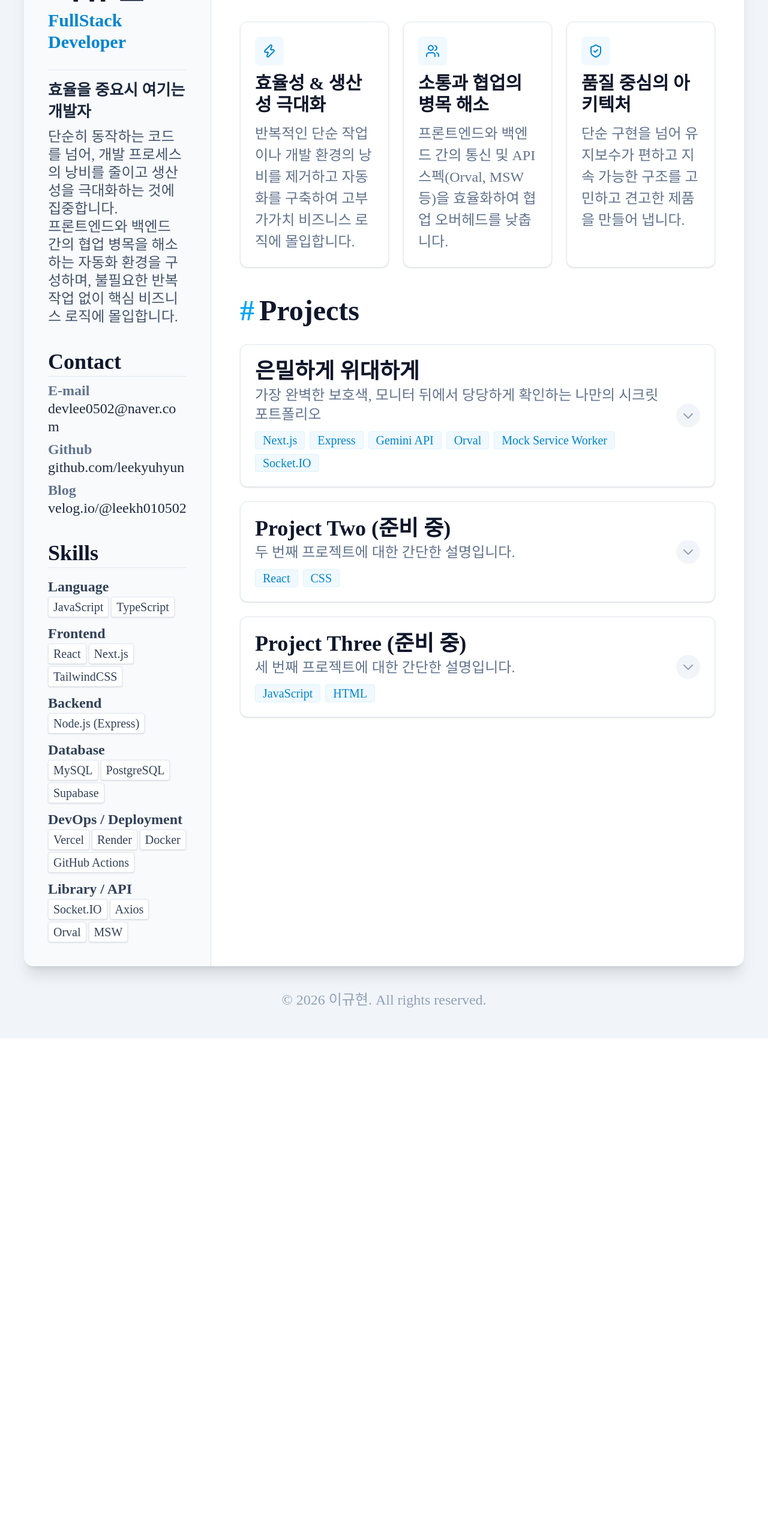
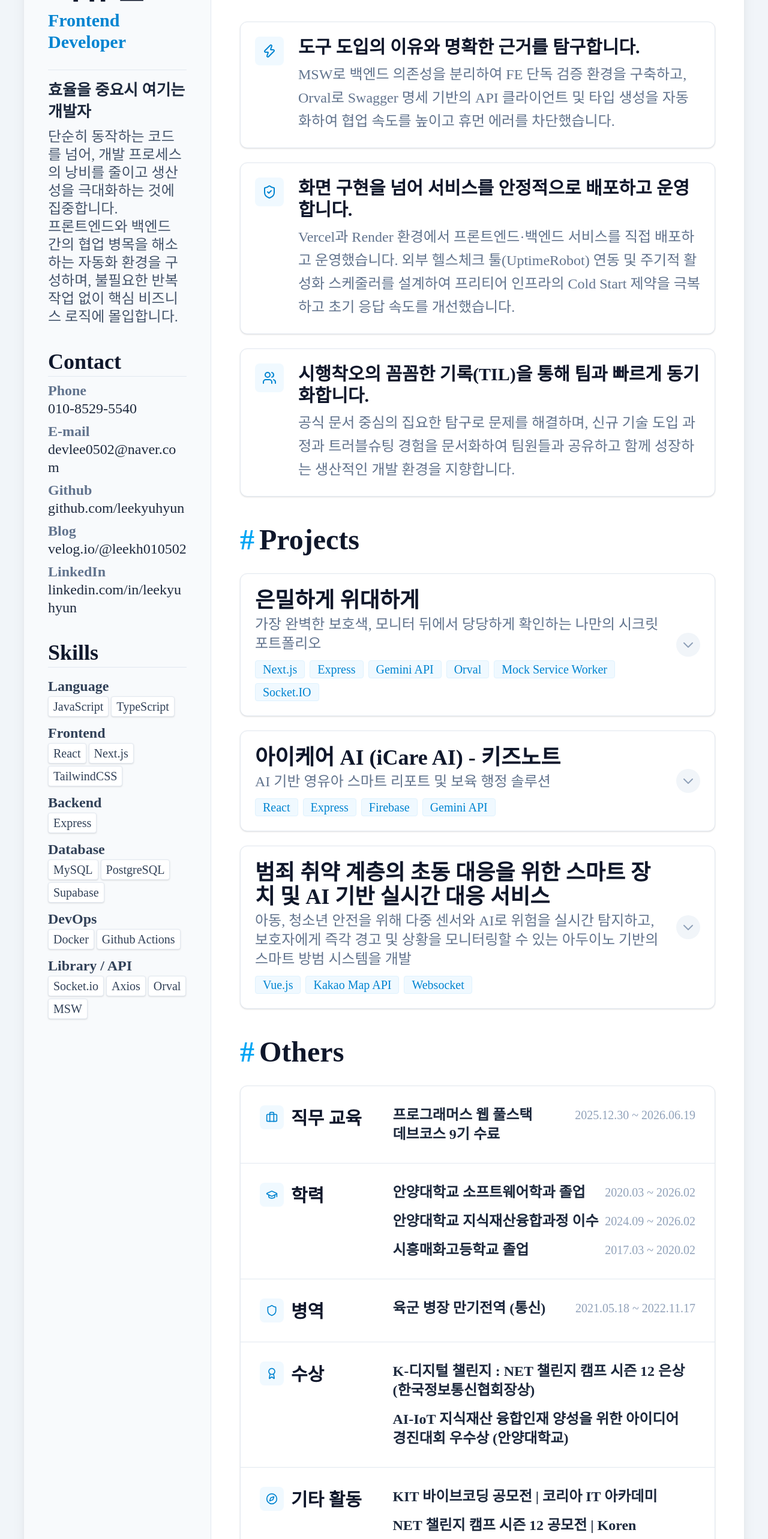
Before and after one commit to leekyuhyun/leekyuhyun.github.io, a Next.js app: page / in a window 1280 px wide. Shown: the part 140-2706 px from the top of the page at 60% size. Before the commit the page ends 1871 px from the top, so only its background shows below. Built offline with nearby package versions, Linux system fonts and the light colour scheme; a web font is replaced by a local one.

Commit message:
feat & fix : 내용 수정 및 내용 추가

```diff
--- a/src/app/page.tsx
+++ b/src/app/page.tsx
@@ -5,6 +5,7 @@ import Contact from "../components/Contact";
 import ThemeToggle from "../components/ThemeToggle";
 import Profile from "../components/Profile";
 import Footer from "../components/Footer";
+import Others from "../components/Others";
 
 export default function Home() {
   return (
@@ -32,6 +33,7 @@ export default function Home() {
         <section className="w-full md:w-[74%] p-8 md:p-12 flex flex-col gap-12 print:w-[70%] print:float-right">
           <Values />
           <Projects />
+          <Others />
         </section>
 
       </main>
--- /dev/null
+++ b/src/components/Others.tsx
@@ -0,0 +1,74 @@
+import { OTHERS_DATA } from "../data/others";
+import { GraduationCap, Award, Shield, Briefcase, Compass } from "lucide-react";
+
+export default function Others() {
+  const sections = [
+    {
+      title: "직무 교육",
+      icon: Briefcase,
+      items: OTHERS_DATA.training,
+    },
+    {
+      title: "학력",
+      icon: GraduationCap,
+      items: OTHERS_DATA.education,
+    },
+    {
+      title: "병역",
+      icon: Shield,
+      items: OTHERS_DATA.military,
+    },
+    {
+      title: "수상",
+      icon: Award,
+      items: OTHERS_DATA.awards,
+    },
+    {
+      title: "기타 활동",
+      icon: Compass,
+      items: OTHERS_DATA.activities,
+    },
+  ];
+
+  return (
+    <section>
+      <h2 className="text-5xl font-bold text-slate-900 dark:text-white mb-8 flex items-center gap-2">
+        <span className="text-sky-500">#</span> Others
+      </h2>
+      <div className="border border-slate-200 dark:border-slate-800 rounded-xl bg-white dark:bg-slate-900 shadow-sm divide-y divide-slate-200 dark:divide-slate-800 overflow-hidden">
+        {sections.map((section, idx) => {
+          const Icon = section.icon;
+          return (
+            <div key={idx} className="p-6 md:p-8 flex flex-col md:flex-row gap-6 md:gap-10 hover:bg-slate-50/50 dark:hover:bg-slate-800/20 transition-colors">
+              {/* Category label */}
+              <div className="w-full md:w-1/4 flex items-center md:items-start gap-3 shrink-0">
+                <div className="w-10 h-10 rounded-lg bg-sky-50 dark:bg-sky-950/50 text-sky-600 dark:text-sky-400 flex items-center justify-center shrink-0">
+                  <Icon className="w-5 h-5" />
+                </div>
+                <h3 className="text-3xl font-bold text-slate-900 dark:text-white md:mt-1">
+                  {section.title}
+                </h3>
+              </div>
+
+              {/* Items list */}
+              <ul className="flex-1 flex flex-col gap-4">
+                {section.items.map((item, itemIdx) => (
+                  <li key={itemIdx} className="flex flex-col sm:flex-row sm:justify-between sm:items-start gap-2 leading-snug">
+                    <span className="text-2xl font-semibold text-slate-800 dark:text-slate-200 break-keep">
+                      {item.title}
+                    </span>
+                    {item.period && (
+                      <span className="text-xl text-slate-400 dark:text-slate-500 shrink-0 font-medium whitespace-nowrap sm:mt-0.5">
+                        {item.period}
+                      </span>
+                    )}
+                  </li>
+                ))}
+              </ul>
+            </div>
+          );
+        })}
+      </div>
+    </section>
+  );
+}
--- a/src/components/Values.tsx
+++ b/src/components/Values.tsx
@@ -13,23 +13,25 @@ export default function Values() {
       <h2 className="text-5xl font-bold text-slate-900 dark:text-white mb-8 flex items-center gap-2">
         <span className="text-sky-500">#</span> Core Values
       </h2>
-      <div className="grid grid-cols-1 md:grid-cols-3 gap-6">
+      <div className="grid grid-cols-1 gap-6">
         {VALUES_DATA.map((value: ValueItem, index: number) => {
           const Icon = iconMap[value.iconName];
           return (
             <div
               key={index}
-              className="p-6 border border-slate-200 dark:border-slate-800 rounded-xl bg-white dark:bg-slate-900 shadow-sm flex flex-col gap-3 hover:border-sky-500 dark:hover:border-sky-500 transition-colors"
+              className="p-6 border border-slate-200 dark:border-slate-800 rounded-xl bg-white dark:bg-slate-900 shadow-sm flex flex-col md:flex-row gap-6 hover:border-sky-500 dark:hover:border-sky-500 transition-colors"
             >
-              <div className="w-12 h-12 rounded-lg bg-sky-50 dark:bg-sky-950/50 text-sky-600 dark:text-sky-400 flex items-center justify-center">
+              <div className="w-12 h-12 rounded-lg bg-sky-50 dark:bg-sky-950/50 text-sky-600 dark:text-sky-400 flex items-center justify-center shrink-0">
                 <Icon className="w-6 h-6" />
               </div>
-              <h3 className="text-3xl font-bold text-slate-900 dark:text-white">
-                {value.title}
-              </h3>
-              <p className="text-2xl text-slate-500 dark:text-slate-400 leading-normal">
-                {value.description}
-              </p>
+              <div className="flex-1 flex flex-col gap-2">
+                <h3 className="text-3xl font-bold text-slate-900 dark:text-white">
+                  {value.title}
+                </h3>
+                <p className="text-2xl text-slate-500 dark:text-slate-400 leading-relaxed">
+                  {value.description}
+                </p>
+              </div>
             </div>
           );
         })}
--- a/src/data/contact.ts
+++ b/src/data/contact.ts
@@ -1,8 +1,10 @@
 export const CONTACT_DATA = {
   message: "협업 제안이나 궁금한 점이 있으시다면 언제든 연락주세요.",
   items: [
+    { label: "Phone", value: "010-8529-5540", href: "tel:010-8529-5540" },
     { label: "E-mail", value: "devlee0502@naver.com", href: "mailto:devlee0502@naver.com" },
     { label: "Github", value: "github.com/leekyuhyun", href: "https://github.com/leekyuhyun" },
     { label: "Blog", value: "velog.io/@leekh010502", href: "https://velog.io/@leekh010502" },
+    { label: "LinkedIn", value: "linkedin.com/in/leekyuhyun", href: "https://www.linkedin.com/in/leekyuhyun" },
   ]
 };
--- /dev/null
+++ b/src/data/others.ts
@@ -0,0 +1,61 @@
+export interface HistoryItem {
+  title: string;
+  detail?: string;
+  period?: string;
+}
+
+export interface OthersData {
+  training: HistoryItem[];
+  education: HistoryItem[];
+  military: HistoryItem[];
+  awards: HistoryItem[];
+  activities: HistoryItem[];
+}
+
+export const OTHERS_DATA: OthersData = {
+  training: [
+    {
+      title: "프로그래머스 웹 풀스택 데브코스 9기 수료",
+      period: "2025.12.30 ~ 2026.06.19",
+    }
+  ],
+  education: [
+    {
+      title: "안양대학교 소프트웨어학과 졸업",
+      period: "2020.03 ~ 2026.02",
+    },
+    {
+      title: "안양대학교 지식재산융합과정 이수",
+      period: "2024.09 ~ 2026.02",
+    },
+    {
+      title: "시흥매화고등학교 졸업",
+      period: "2017.03 ~ 2020.02",
+    }
+  ],
+  military: [
+    {
+      title: "육군 병장 만기전역 (통신)",
+      period: "2021.05.18 ~ 2022.11.17",
+    }
+  ],
+  awards: [
+    {
+      title: "K-디지털 챌린지 : NET 챌린지 캠프 시즌 12 은상 (한국정보통신협회장상)",
+    },
+    {
+      title: "AI-IoT 지식재산 융합인재 양성을 위한 아이디어 경진대회 우수상 (안양대학교)",
+    }
+  ],
+  activities: [
+    {
+      title: "KIT 바이브코딩 공모전 | 코리아 IT 아카데미",
+    },
+    {
+      title: "NET 챌린지 캠프 시즌 12 공모전 | Koren",
+    },
+    {
+      title: "명전대 - 안양대 연합 해외 IP-PBL 워크샵 및 기업탐방 | 2024 신산업 융합인재양성사업",
+    }
+  ]
+};
--- a/src/data/profile.ts
+++ b/src/data/profile.ts
@@ -1,7 +1,7 @@
 export const PROFILE_DATA = {
   greeting: "안녕하세요,",
   name: "이규현",
-  title: "FullStack Developer",
+  title: "Frontend Developer",
   description: "효율을 중요시 여기는 개발자",
   about: "단순히 동작하는 코드를 넘어, 개발 프로세스의 낭비를 줄이고 생산성을 극대화하는 것에 집중합니다.\n프론트엔드와 백엔드 간의 협업 병목을 해소하는 자동화 환경을 구성하며, 불필요한 반복 작업 없이 핵심 비즈니스 로직에 몰입합니다.",
 };
--- a/src/data/projects.ts
+++ b/src/data/projects.ts
@@ -1,4 +1,6 @@
 import project1Img from "../assets/images/project1.png";
+import project2Img from "../assets/images/project2.png";
+import project3Img from "../assets/images/project3.png";
 
 export const PROJECTS_DATA = [
   {
@@ -6,9 +8,7 @@ export const PROJECTS_DATA = [
     description: "가장 완벽한 보호색, 모니터 뒤에서 당당하게 확인하는 나만의 시크릿 포트폴리오",
     image: project1Img,
     github: [
-      { label: "Frontend Repository", url: "https://github.com/prgrms-fullcycle-devcourse/webfull_9_10_Secretly-Greatly_FE" },
-      { label: "Backend Repository", url: "https://github.com/prgrms-fullcycle-devcourse/webfull_9_10_Secretly-Greatly_BE" },
-      { label: "News Server Repository", url: "https://github.com/prgrms-fullcycle-devcourse/webfull_9_10_Secretly-Greatly_news" }
+      { label: "Github Repository", url: "https://github.com/Legend-Vibe-Guys" }
     ],
     period: "2026.05.18. ~ 2026.06.19.",
     team: "FE(2), BE(1), FullStack(3)",
@@ -36,15 +36,61 @@ export const PROJECTS_DATA = [
     ]
   },
   {
-    title: "Project Two (준비 중)",
-    description: "두 번째 프로젝트에 대한 간단한 설명입니다.",
-    image: null,
-    github: [], period: "", team: "", role: "", tags: ["React", "CSS"], contributions: []
+    title: "아이케어 AI (iCare AI) - 키즈노트",
+    description: "AI 기반 영유아 스마트 리포트 및 보육 행정 솔루션",
+    image: project2Img,
+    github: [
+      { label: "Github Repository", url: "https://github.com/Legend-Vibe-Guys" }
+    ],
+    period: "2026.04.06 ~ 2026.04.13",
+    team: "FullStack (4)",
+    role: "FullStack - 프로젝트 팀장, FE, BE 개발환경 구축 및 배포, firebase 기반 로그인 서비스 구현",
+    tags: ["React", "Express", "Firebase", "Gemini API"],
+    contributions: [
+      {
+        title: "Render 인프라 가용성 확보 및 Cold Start 문제 해결",
+        situation: "Render 프리 티어 배포 환경 특성상, 일정 시간 요청이 없으면 서버가 절전 모드로 전환되는 Cold Start 이슈 발생\n이로 인한 초기 요청 시의 심각한 응답 지연으로 사용자 경험(UX)이 저하되는 문제 인식",
+        solution: "UptimeRobot 연동 : 외부 헬스체크 툴을 도입하고 백엔드 내부에 경량화된 /health 엔드포인트 구현\n주기적 활성화 : 5분 주기 가벼운 헬스체크 요청을 자동화하여 서버가 상시 활성 상태(Warm-up)를 유지하도록 설정",
+        result: "서버 절전 모드 진입을 차단하여 초기 응답 속도 및 서비스 가용성 개선\n추가적인 인프라 비용 지출 없이 프리 티어 환경의 제약을 극복한 효율적인 해결책 제시"
+      },
+      {
+        title: "Firebase 기반 효율적인 인증 파이프라인 구축",
+        situation: "Firebase Auth 도입 후, 토큰 만료에 따른 세션 끊김 현상 및 프론트엔드 전역 상태와의 동기화 불일치 문제 발생\n안전하고 끊김 없는 사용자 인증 상태 유지를 위한 인증 상태 통합 관리 필요성 인식",
+        solution: "실시간 상태 동기화 : Firebase의 onIdTokenChanged를 활용해 토큰 및 인증 상태 변화를 실시간 감지하고 전역 상태에 반영\n인증 자동화 인터셉터 : API 팩토리(Axios 인터셉터 등)를 설계하여 API 요청 시 유효한 인증 토큰이 헤더에 자동 주입되도록 구현",
+        result: "불필요한 로그아웃 없는 자동 세션 갱신 및 끊김 없는 사용자 경험(UX) 제공\nAPI 호출 전 토큰 유효성을 검증하는 안전하고 효율적인 프론트엔드 보안 파이프라인 구축"
+      }
+    ]
   },
   {
-    title: "Project Three (준비 중)",
-    description: "세 번째 프로젝트에 대한 간단한 설명입니다.",
+    title: "범죄 취약 계층의 초동 대응을 위한 스마트 장치 및 AI 기반 실시간 대응 서비스",
+    description: "아동, 청소년 안전을 위해 다중 센서와 AI로 위험을 실시간 탐지하고, 보호자에게 즉각 경고 및 상황을 모니터링할 수 있는 아두이노 기반의 스마트 방범 시스템을 개발",
     image: null,
-    github: [], period: "", team: "", role: "", tags: ["JavaScript", "HTML"], contributions: []
+    github: [
+      { label: "Github Repository", url: "https://github.com/The-cane-of-Min-Jeung" }
+    ],
+    period: "2025.07.08. ~ 2025.10.14",
+    team: "FE (1), BE (3), H/W (1), AI (1)",
+    role: "프론트엔드 상황 대시보드 개발",
+    tags: ["Vue.js", "Kakao Map API", "Websocket"],
+    contributions: [
+      {
+        title: "준비 중",
+        situation: "",
+        solution: "",
+        result: ""
+      },
+      {
+        title: "준비 중",
+        situation: "",
+        solution: "",
+        result: ""
+      },
+      {
+        title: "준비 중",
+        situation: "",
+        solution: "",
+        result: ""
+      }
+    ]
   },
 ];
--- a/src/data/skills.ts
+++ b/src/data/skills.ts
@@ -9,18 +9,18 @@ export const SKILLS_DATA = [
   },
   {
     category: "Backend",
-    items: ["Node.js (Express)"],
+    items: ["Express"],
   },
   {
     category: "Database",
     items: ["MySQL", "PostgreSQL", "Supabase"],
   },
   {
-    category: "DevOps / Deployment",
-    items: ["Vercel", "Render", "Docker", "GitHub Actions"],
+    category: "DevOps",
+    items: ["Docker", "Github Actions"],
   },
   {
     category: "Library / API",
-    items: ["Socket.IO", "Axios", "Orval", "MSW"],
+    items: ["Socket.io", "Axios", "Orval", "MSW"],
   },
 ];
--- a/src/data/values.ts
+++ b/src/data/values.ts
@@ -6,18 +6,18 @@ export interface ValueItem {
 
 export const VALUES_DATA: ValueItem[] = [
   {
-    title: "효율성 & 생산성 극대화",
-    description: "반복적인 단순 작업이나 개발 환경의 낭비를 제거하고 자동화를 구축하여 고부가가치 비즈니스 로직에 몰입합니다.",
+    title: "도구 도입의 이유와 명확한 근거를 탐구합니다.",
+    description: "MSW로 백엔드 의존성을 분리하여 FE 단독 검증 환경을 구축하고, Orval로 Swagger 명세 기반의 API 클라이언트 및 타입 생성을 자동화하여 협업 속도를 높이고 휴먼 에러를 차단했습니다.",
     iconName: "Zap",
   },
   {
-    title: "소통과 협업의 병목 해소",
-    description: "프론트엔드와 백엔드 간의 통신 및 API 스펙(Orval, MSW 등)을 효율화하여 협업 오버헤드를 낮춥니다.",
+    title: "화면 구현을 넘어 서비스를 안정적으로 배포하고 운영합니다.",
+    description: "Vercel과 Render 환경에서 프론트엔드·백엔드 서비스를 직접 배포하고 운영했습니다. 외부 헬스체크 툴(UptimeRobot) 연동 및 주기적 활성화 스케줄러를 설계하여 프리티어 인프라의 Cold Start 제약을 극복하고 초기 응답 속도를 개선했습니다.",
+    iconName: "ShieldCheck",
+  },
+  {
+    title: "시행착오의 꼼꼼한 기록(TIL)을 통해 팀과 빠르게 동기화합니다.",
+    description: "공식 문서 중심의 집요한 탐구로 문제를 해결하며, 신규 기술 도입 과정과 트러블슈팅 경험을 문서화하여 팀원들과 공유하고 함께 성장하는 생산적인 개발 환경을 지향합니다.",
     iconName: "Users",
   },
-  {
-    title: "품질 중심의 아키텍처",
-    description: "단순 구현을 넘어 유지보수가 편하고 지속 가능한 구조를 고민하고 견고한 제품을 만들어 냅니다.",
-    iconName: "ShieldCheck",
-  },
 ];
```
Also changed, not shown: src/assets/images/project2.png (added).
